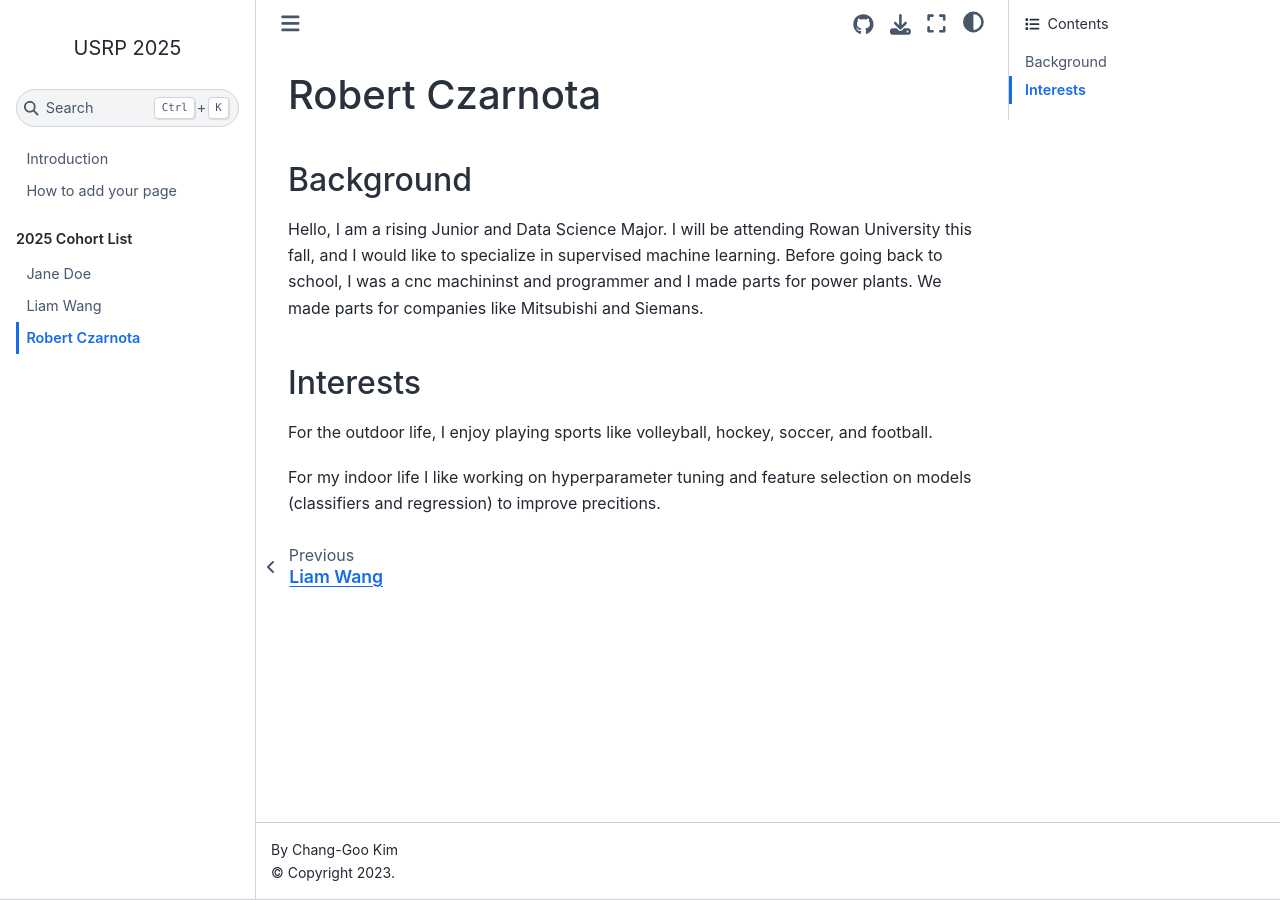
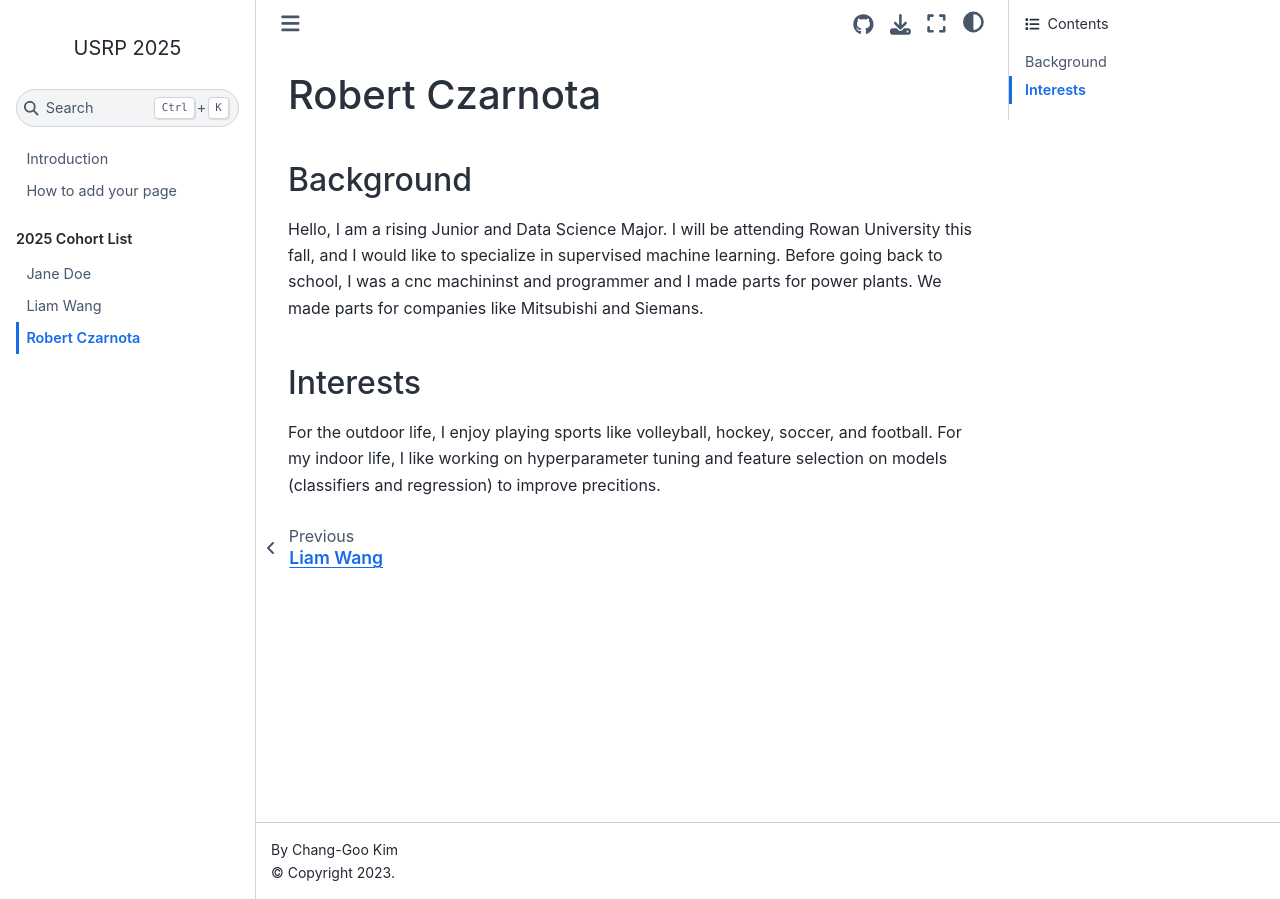
Before and after one commit to changgoo/usrp-introduction, a Jupyter Book: the page built from docs/students/robert_czarnota.md, in a window 1280 px wide. Built offline with Jupyter Book 1.0.4 settings and Sphinx 7.4.7 and the Sphinx Book theme 1.1.4, drawn with Linux system fonts in a browser that asks for light colours.

Commit message:
change format

```diff
--- a/docs/students/robert_czarnota.md
+++ b/docs/students/robert_czarnota.md
@@ -1,12 +1,9 @@
 # Robert Czarnota
 
 ### Background
-
 Hello, I am a rising Junior and Data Science Major. I will be attending Rowan University this fall, and I would like to specialize in supervised machine learning.
 Before going back to school, I was a cnc machininst and programmer and I made parts for power plants. We made parts for companies like Mitsubishi and Siemans.
 
 ### Interests
-
 For the outdoor life, I enjoy playing sports like volleyball, hockey, soccer, and football.
-
-For my indoor life I like working on hyperparameter tuning and feature selection on models (classifiers and regression) to improve precitions.
+For my indoor life, I like working on hyperparameter tuning and feature selection on models (classifiers and regression) to improve precitions.
```
